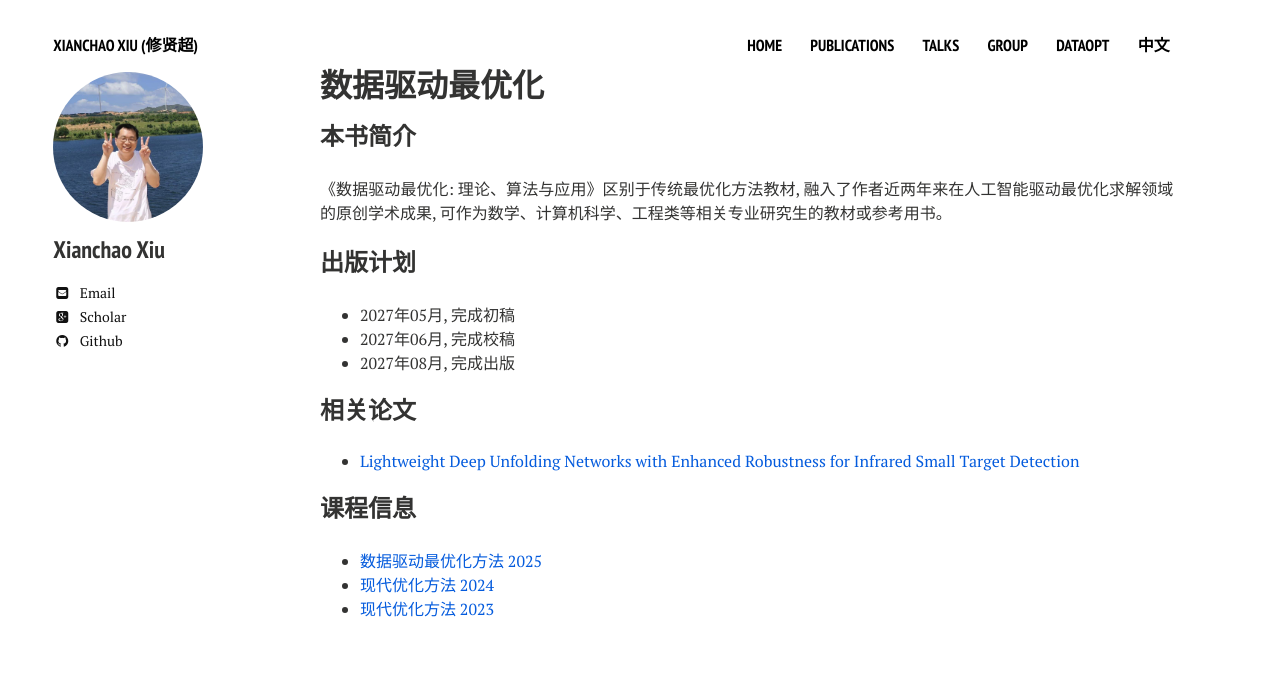
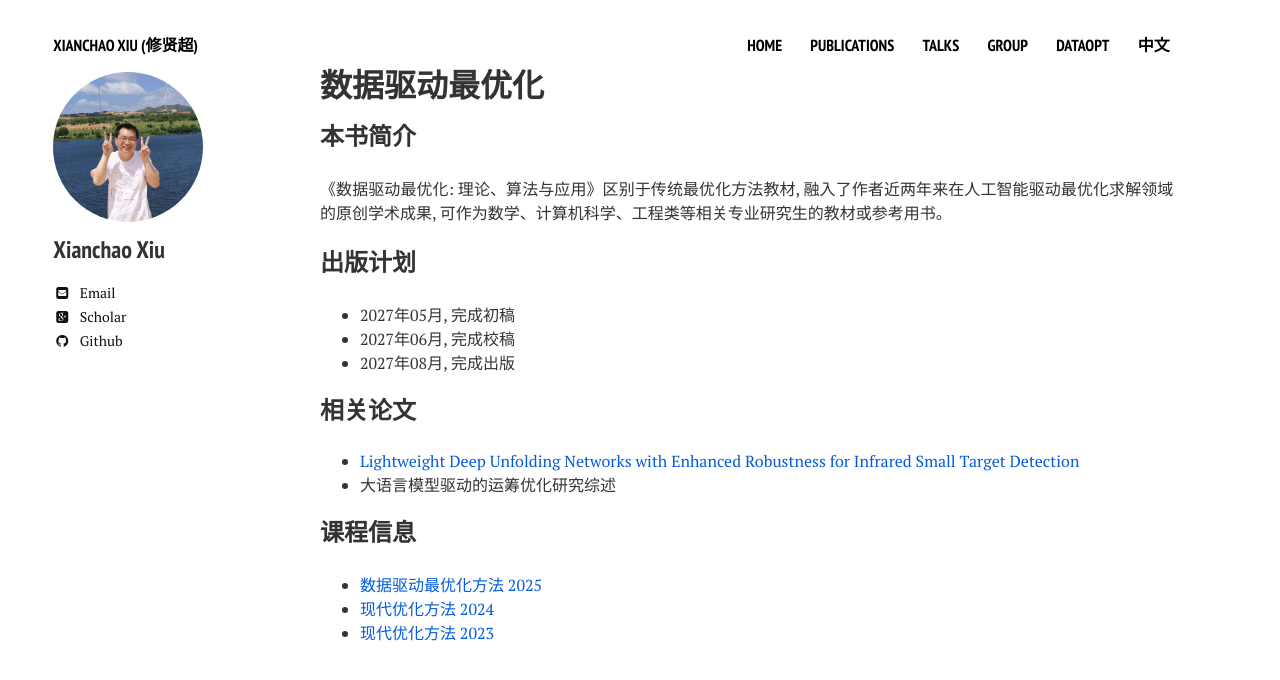
Before and after one commit to xianchaoxiu/xianchaoxiu.github.io, a Jekyll site: the page built from dataopt/index.md, in a window 1280 px wide. Shown: the top 680 px of the page. Built offline with Jekyll 4.4.1, drawn with Linux system fonts in a browser that asks for light colours; nearby versions of some CDN libraries.

Commit message:
Update index.md

```diff
--- a/dataopt/index.md
+++ b/dataopt/index.md
@@ -17,9 +17,8 @@ share: false
 
 
 ### 相关论文
-* <a href="https://doi.org/10.48550/arXiv.2509.08205" class="textlink" target="_blank"> Lightweight Deep Unfolding Networks with Enhanced Robustness for Infrared Small Target Detection
- </a><br>
-
+* <a href="https://doi.org/10.48550/arXiv.2509.08205" class="textlink" target="_blank"> Lightweight Deep Unfolding Networks with Enhanced Robustness for Infrared Small Target Detection</a><br>
+* 大语言模型驱动的运筹优化研究综述 <br>
 
 
 
```
